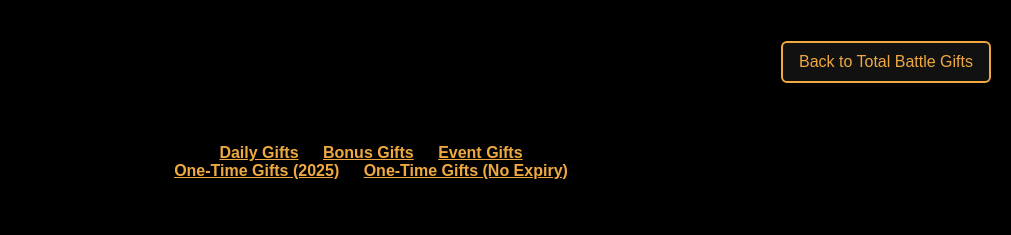
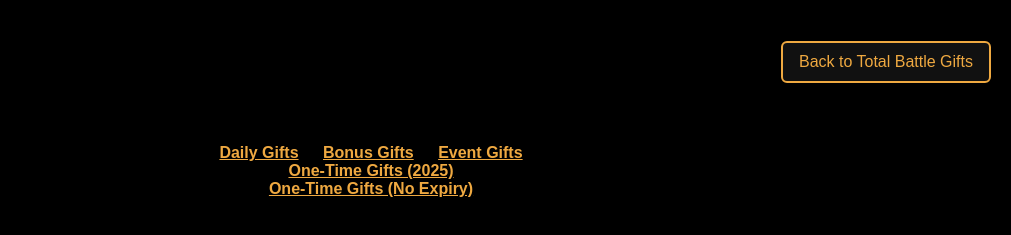
Before and after one commit to sur-clan/total-battle-gifts, a plain HTML site: page android-mobile-links.html in a window 1280 px wide. Shown: the top 235 px of the page, 269-1280 px from the left. Drawn offline with Linux system fonts and the light colour scheme.

Commit message:
Add files via upload

```diff
--- a/android-mobile-links.html
+++ b/android-mobile-links.html
@@ -99,7 +99,7 @@
 <nav class="gift-nav" style="margin: 20px 0;"><a href="#daily-gifts" style="margin: 0 10px; color: #EFA941; text-decoration: underline; font-weight: bold;">Daily Gifts</a>
 <a href="#bonus-gifts" style="margin: 0 10px; color: #EFA941; text-decoration: underline; font-weight: bold;">Bonus Gifts</a>
 <a href="#event-gifts" style="margin: 0 10px; color: #EFA941; text-decoration: underline; font-weight: bold;">Event Gifts</a><br>
-<a href="#one-time-2025" style="margin: 0 10px; color: #EFA941; text-decoration: underline; font-weight: bold;">One-Time Gifts (2025)</a>
+<a href="#one-time-2025" style="margin: 0 10px; color: #EFA941; text-decoration: underline; font-weight: bold;">One-Time Gifts (2025)</a><br>
 <a href="#one-time" style="margin: 0 10px; color: #EFA941; text-decoration: underline; font-weight: bold;">One-Time Gifts (No Expiry)</a>
 
 </nav>
```
